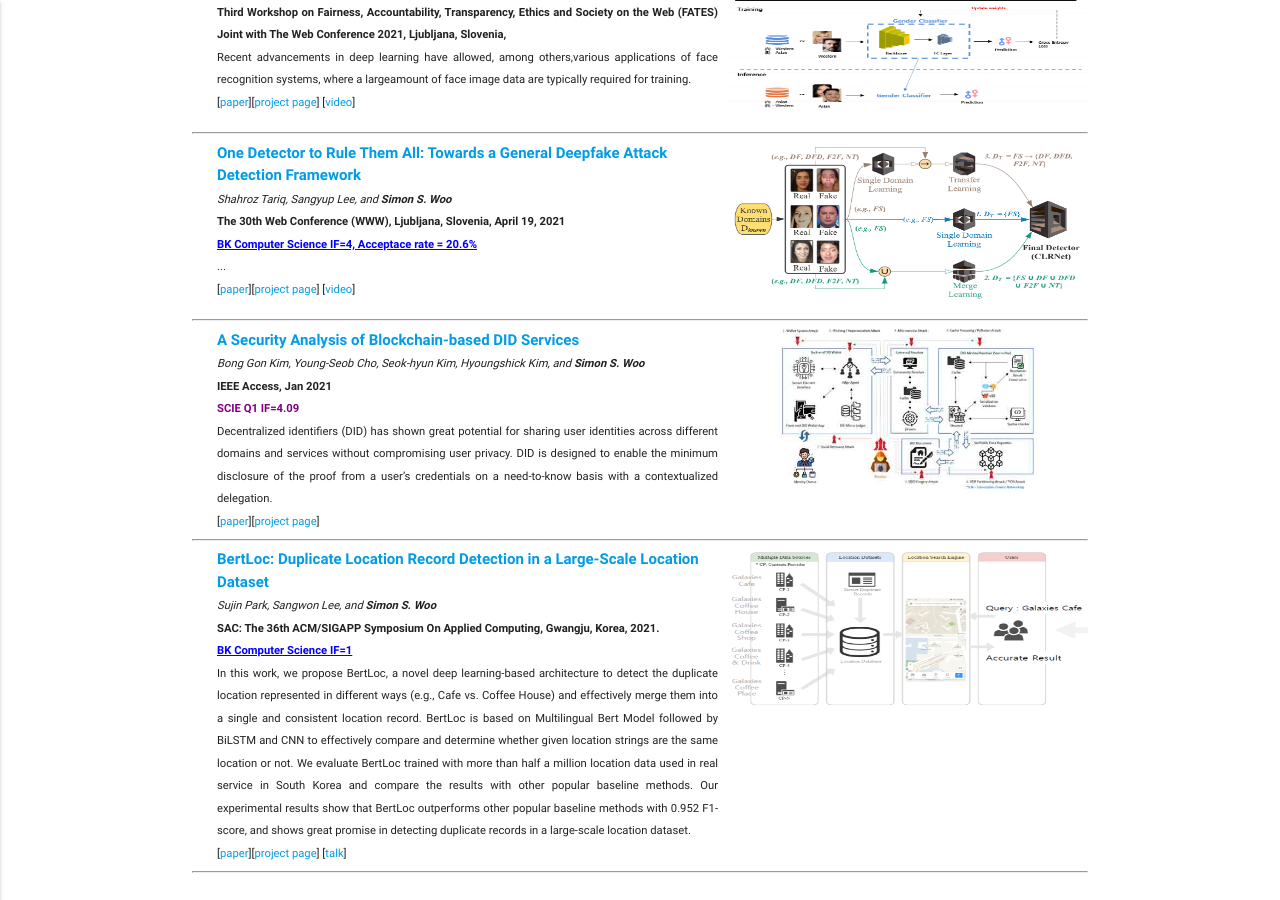
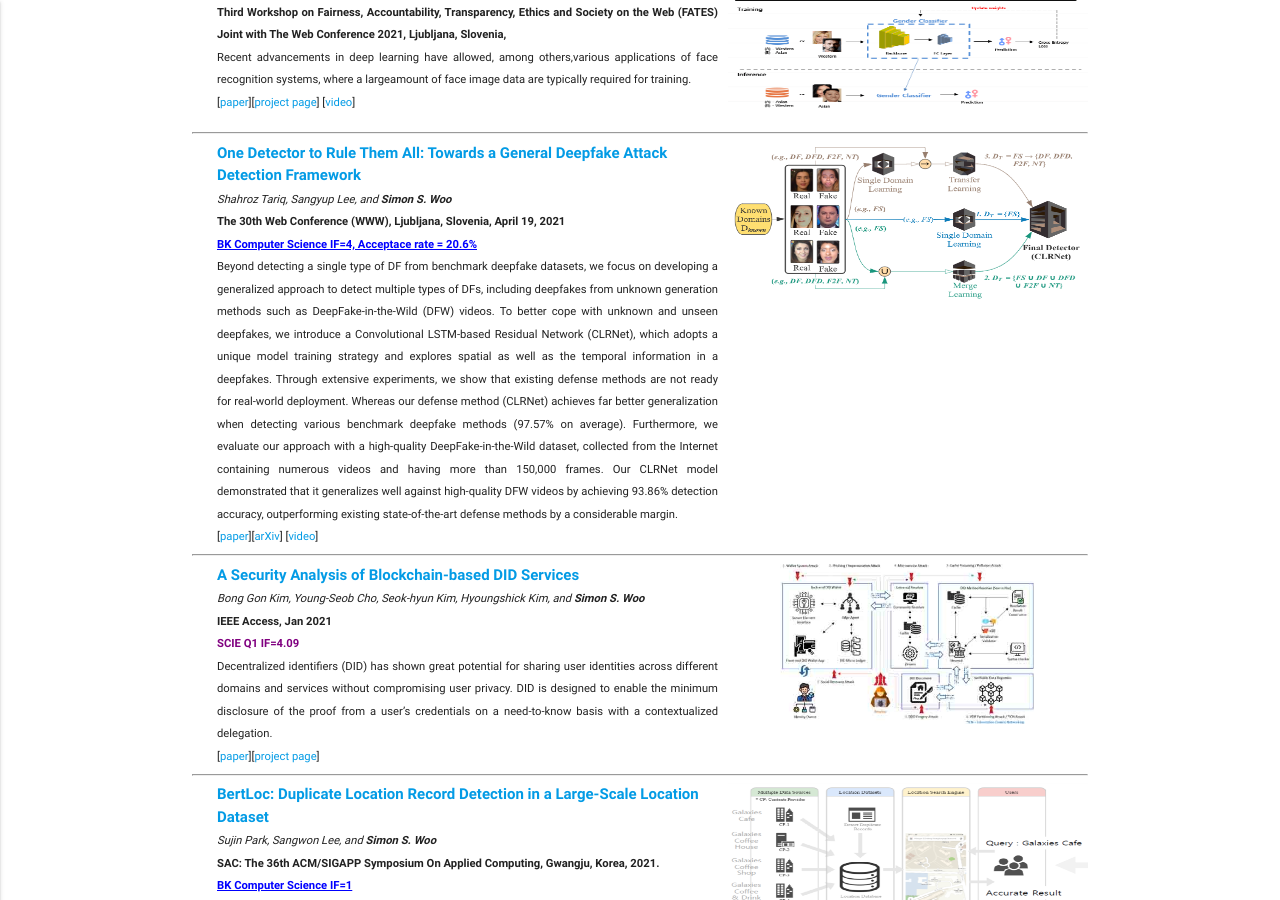
Before and after one commit to Yurim990507/DASH-Lab.github.io, a Jekyll site: the page built from Publication.md, in a window 1280 px wide and 900 px high, scrolled down 3252 px. Built offline with Jekyll 4.4.1, drawn with Linux system fonts in a browser that asks for light colours.

Commit message:
Update Publication.md

```diff
--- a/Publication.md
+++ b/Publication.md
@@ -306,7 +306,7 @@ permalink: /Publications/
                                 Jeon, and <i><b>Simon S. Woo*</b> </i> </small> </p>
                     </tr>
                     <tr>
-                        <p style="margin-top: 0px;margin-bottom: 0px;text-align: justify;"> <small> <b>Arxiv</b>
+                        <p style="margin-top: 0px;margin-bottom: 0px;text-align: justify;"> <small> <b>arXiv</b>
                             </small> </p>
                     </tr>
                     <tr>
@@ -594,12 +594,12 @@ permalink: /Publications/
                                 </b> </small> </p>
                     </tr>
                     <tr>
-                        <p style="margin-top: 0px;margin-bottom: 0px;text-align: justify;"> <small> ... </small> </p>
-                    </tr>
-
-                    <tr>
-                        <p style="margin-top: 0px;margin-bottom: 0px;text-align: justify;"> <small> [<a
-                                    href="">paper</a>][<a href="">project page</a>] [<a href="https://www.youtube.com/watch?v=RV_jA5lS7Ws">video</a>]</small> </p>
+                        <p style="margin-top: 0px;margin-bottom: 0px;text-align: justify;"> <small> Beyond detecting a single type of DF from benchmark deepfake datasets, we focus on developing a generalized approach to detect multiple types of DFs, including deepfakes from unknown generation methods such as DeepFake-in-the-Wild (DFW) videos. To better cope with unknown and unseen deepfakes, we introduce a Convolutional LSTM-based Residual Network (CLRNet), which adopts a unique model training strategy and explores spatial as well as the temporal information in a deepfakes. Through extensive experiments, we show that existing defense methods are not ready for real-world deployment. Whereas our defense method (CLRNet) achieves far better generalization when detecting various benchmark deepfake methods (97.57% on average). Furthermore, we evaluate our approach with a high-quality DeepFake-in-the-Wild dataset, collected from the Internet containing numerous videos and having more than 150,000 frames. Our CLRNet model demonstrated that it generalizes well against high-quality DFW videos by achieving 93.86% detection accuracy, outperforming existing state-of-the-art defense methods by a considerable margin. </small> </p>
+                    </tr>
+
+                    <tr>
+                        <p style="margin-top: 0px;margin-bottom: 0px;text-align: justify;"> <small> [<a
+                                    href="https://dl.acm.org/doi/abs/10.1145/3442381.3449809">paper</a>][<a href="https://arxiv.org/abs/2105.00187#:~:text=1%20May%202021%5D-,One%20Detector%20to%20Rule%20Them%20All%3A%20Towards,General%20Deepfake%20Attack%20Detection%20Framework&text=Deep%20learning%2Dbased%20video%20manipulation,widely%20accessible%20to%20the%20masses.&text=Whereas%20our%20defense%20method%20(CLRNet,(97.57%25%20on%20average).">arXiv</a>] [<a href="https://www.youtube.com/watch?v=RV_jA5lS7Ws">video</a>]</small> </p>
                     </tr>
                 </tbody>
             </table>
```
